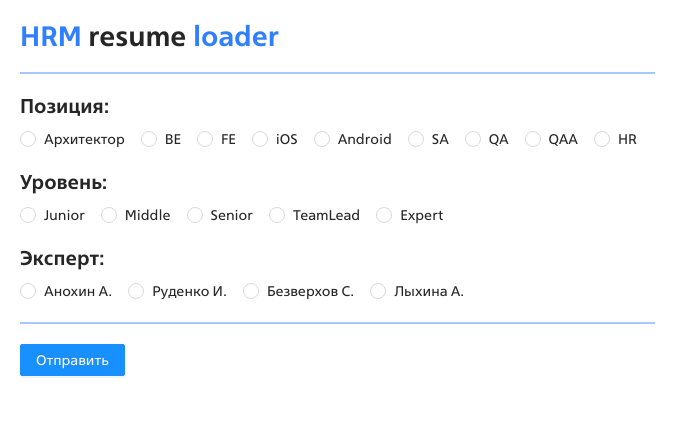
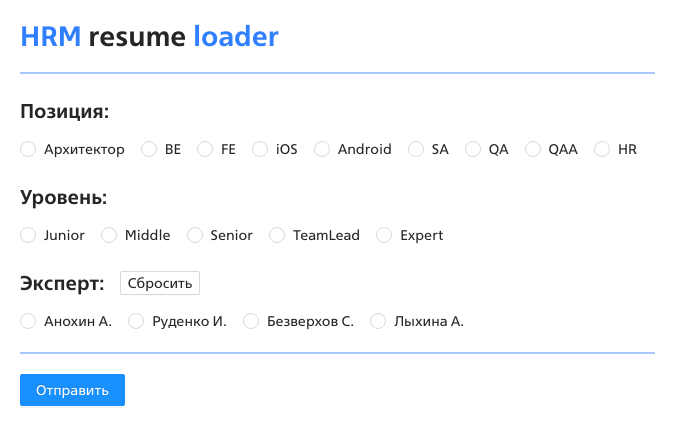
Before and after one commit to Yookys/HRM_REACT_TS, a React (Create React App) app: page / in a window 1280 px wide. Shown: the top 444 px of the page, without its empty margins (0-698 px from the left). Built offline with nearby package versions, Linux system fonts and the light colour scheme.

Commit message:
Добавил возможность очистки эксперта Вынес список экспертов в config.json

```diff
--- a/public/config.json
+++ b/public/config.json
@@ -9,5 +9,23 @@
   },
   "FORM_DATA": {
     "AUTHOR": "skryabinvi"
-  }
+  },
+  "EXPERTS": [
+    {
+      "value": "@asa",
+      "title": "Анохин А."
+    },
+    {
+      "value": "@ria",
+      "title": "Руденко И."
+    },
+    {
+      "value": "@bsv",
+      "title": "Безверхов С."
+    },
+    {
+      "value": "@lai",
+      "title": "Лыхина А."
+    }
+  ]
 }
--- a/src/RootApp/components/RootWrapper/RootWrapper.scss
+++ b/src/RootApp/components/RootWrapper/RootWrapper.scss
@@ -7,7 +7,6 @@
   @include flex(1);
   position: relative;
   width: 675px;
-  height: 400px;
 
   &__content {
     @include flexbox();
--- a/src/RootApp/pages/MainPage/MainPage.scss
+++ b/src/RootApp/pages/MainPage/MainPage.scss
@@ -31,9 +31,16 @@
 
   &__form {
     &-field {
+      @include flex-wrap(wrap);
+
+      & .ant-radio-wrapper {
+        margin-top: 10px;
+      }
+
       &:not(:first-child) {
         margin-top: 20px;
       }
+
       &-title {
         @include flexbox();
         @include justify-content(space-between);
@@ -43,6 +50,20 @@
         & > p {
           color: $red-60;
         }
+
+        &-box {
+          @include flexbox();
+          @include justify-content(flex-start);
+          @include align-items(center);
+
+          & > h5 {
+            margin-bottom: 0;
+          }
+
+          & > button  {
+            margin-left: 15px;
+          }
+        }
       }
     }
   }
--- a/src/RootApp/pages/MainPage/MainPage.tsx
+++ b/src/RootApp/pages/MainPage/MainPage.tsx
@@ -15,13 +15,16 @@ import {StorageVariables} from '../../../common/constants/storageConst';
  * Главная страница
  */
 const MainPage = (): JSX.Element => {
-  const [storageExpert, setStorageExpert] = useLocalStorage<string>(StorageVariables.expert);
+  const [storageExpert, setStorageExpert, removeStorageExpert] = useLocalStorage<string>(StorageVariables.expert);
   const [storageLevel, setStorageLevel] = useLocalStorage<string>(StorageVariables.level);
   const [storagePosition, setStoragePosition] = useLocalStorage<string>(StorageVariables.position);
   const {fields, setField, errors, isSubmit, setIsSubmit, isValidForm} = useForm<IFormValues, IFormErrors>(
     testFormValidator,
     {
-      [EFormFields.expert]: !isEmpty(storageExpert) ? storageExpert : '',
+      [EFormFields.expert]:
+        !isEmpty(storageExpert) && !isEmpty(config.experts.find((expert) => expert.value === storageExpert))
+          ? storageExpert
+          : '',
       [EFormFields.level]: !isEmpty(storageLevel) ? storageLevel : '',
       [EFormFields.position]: !isEmpty(storagePosition) ? storagePosition : '',
     },
@@ -122,6 +125,14 @@ const MainPage = (): JSX.Element => {
     };
 
   /**
+   * Очистка эксперта
+   */
+  const handleClearExpert = () => {
+    removeStorageExpert();
+    setField(EFormFields.expert, undefined);
+  };
+
+  /**
    * Отправка формы
    */
   const handleSubmit = (): void => {
@@ -180,18 +191,25 @@ const MainPage = (): JSX.Element => {
                 <Radio value="#expert">Expert</Radio>
               </Radio.Group>
             </div>
+            {!isEmpty(config.experts) && (
               <div className="main-page__form-field">
                 <div className="main-page__form-field-title">
+                  <div className="main-page__form-field-title-box">
                     <h5>Эксперт:</h5>
-                {!isEmpty(errors.expert) && <p>{errors.expert}</p>}
+                    <Button disabled={isSubmit} size="small" onClick={handleClearExpert}>
+                      Сбросить
+                    </Button>
+                  </div>
                 </div>
                 <Radio.Group disabled={isSubmit} onChange={handleChangeField(EFormFields.expert)} value={fields.expert}>
-                <Radio value="@asa">Анохин А.</Radio>
-                <Radio value="@ria">Руденко И.</Radio>
-                <Radio value="@bsv">Безверхов С.</Radio>
-                <Radio value="@lai">Лыхина А.</Radio>
+                  {config.experts.map((expert) => (
+                    <Radio key={expert.value} value={expert.value}>
+                      {expert.title}
+                    </Radio>
+                  ))}
                 </Radio.Group>
               </div>
+            )}
           </div>
         </div>
         <div className="main-page__block main-page__block--bottom">
--- a/src/RootApp/validators/FormValidator.ts
+++ b/src/RootApp/validators/FormValidator.ts
@@ -14,9 +14,6 @@ const testFormValidator: (fields: IFormValues) => IFormErrors | IObj = (fields)
   if (isEmpty(fields[EFormFields.level])) {
     errors.level = 'Укажите уровень';
   }
-  if (isEmpty(fields[EFormFields.expert])) {
-    errors.expert = 'Укажите эксперта';
-  }
   return errors;
 };
 
--- a/src/common/config.ts
+++ b/src/common/config.ts
@@ -24,6 +24,8 @@ interface IServiceConfig {
  * Общий класс, содержащий и формирующий конфигурацию
  */
 class Config {
+  experts: IObj[] = [];
+
   formData: IObj = {};
 
   services: IObj = {};
@@ -45,6 +47,7 @@ class Config {
    * @param {Object} configuration - Результат запроса конфигурации
    */
   init(configuration: IObj) {
+    this.experts = configuration.data.EXPERTS;
     this.formData = configuration.data.FORM_DATA;
     const config: IConfig = configuration.data.HOSTS;
     /** Проверка на пустоту конфига */
--- a/src/common/styles/main.scss
+++ b/src/common/styles/main.scss
@@ -16,5 +16,4 @@ body,
   @include flexbox();
   @include flex-direction(column);
   width: 700px;
-  height: 400px;
 }
--- a/src/common/styles/redefinition.scss
+++ b/src/common/styles/redefinition.scss
@@ -0,0 +1,3 @@
+h5 {
+  margin-bottom: 0 !important;
+}
```
Also changed, not shown: 2 other files (tests, documents, lock files or other folders). Lines whose indentation alone changed are shown as unchanged.
